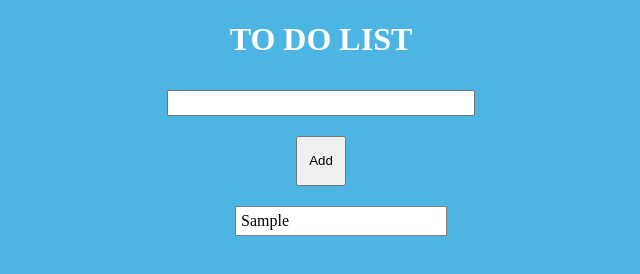
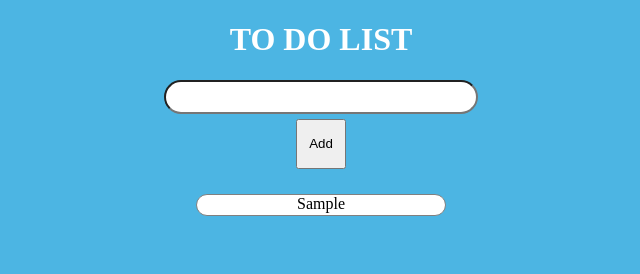
Before and after one commit to jdesbois/ToDoJS, a plain HTML site: page index.html in a window 1280 px wide. Both pictures are taken after typing "Sample" into the empty fields and a click on the button "Add". Shown: the whole page, without its empty margins (319-959 px from the left). Drawn offline with Linux system fonts and the light colour scheme.

Commit message:
fiddled with CSS positioning/padding

```diff
--- a/index.html
+++ b/index.html
@@ -9,13 +9,16 @@
 
 </head>
 <body>
-    <h1>To Do List</h1>
-    <input type="text" id="toDoInput"></input> <br>
-    <input type="button" onclick="addToDoItem()" value="Add" id="add"></input>
+    <div id="container">
+        <h1>To Do List</h1>
 
-    <ul id="toDoList">
+        <input type="text" id="toDoInput"></input> <br>
+        <input type="button" onclick="addToDoItem()" value="Add" id="add"></input>
 
-    </ul>
+        <ul id="toDoList">
+
+        </ul>
+    </div>
     <script src="script.js"></script>
 </body>
 </html>
--- a/main.css
+++ b/main.css
@@ -2,6 +2,10 @@
 body {
     text-align: center;
     background-color: #4cb5e3;
+}
+#container {
+    width: 500px;
+    margin: auto;
 }
 
 /* header decoration */
@@ -11,29 +15,38 @@ h1 {
     color: white;
 }
 #toDoInput {
+    padding: 5px;
     width: 300px;
     height: 20px;
-    margin: 10px auto;
+    -webkit-border-radius: 50px;
+    -moz-border-radius: 50px;
+    border-radius: 50px;
 }
 #add {
     width: 50px;
     height: 50px;
-    margin: 10px auto;
+    margin-top: 5px;
 }
+
 /* list decoration */
 ul {
-    width: 500px;
-    margin: 10px auto;
+    width: 250px;
+    display: block;
     list-style: none;
+    list-style-image: none;
+    list-style-position: inside;
+    padding: 0;
+    margin: 25px auto;
 }
 ul li {
-    text-align: left;
+    height: 20px;
+    margin-top: 5px;
     cursor: pointer;
-    width: 200px;
-    margin: 5px auto;
-    padding: 5px;
     background-color: white;
     border: 1px solid grey;
+    -webkit-border-radius: 50px;
+    -moz-border-radius: 50px;
+    border-radius: 50px;
 }
 .done {
     border: 1px solid green;
```
